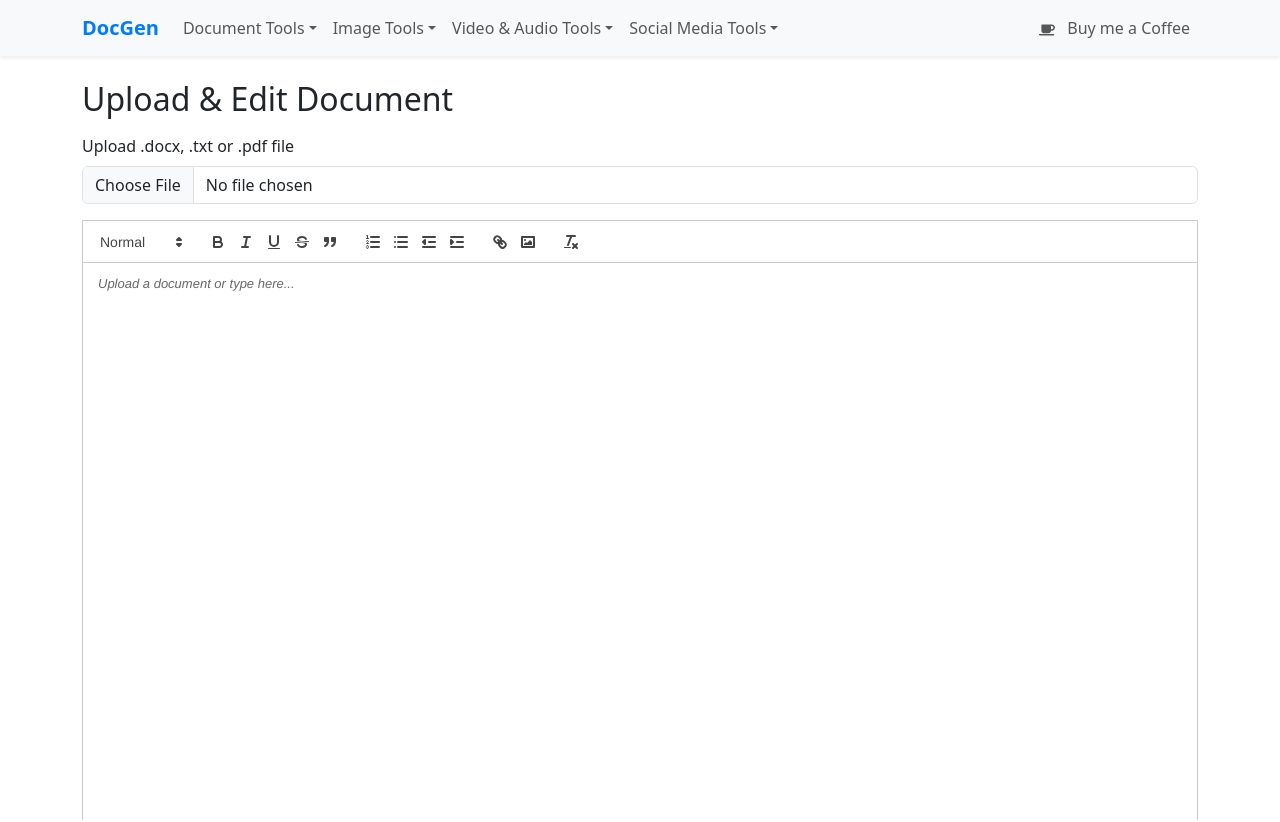
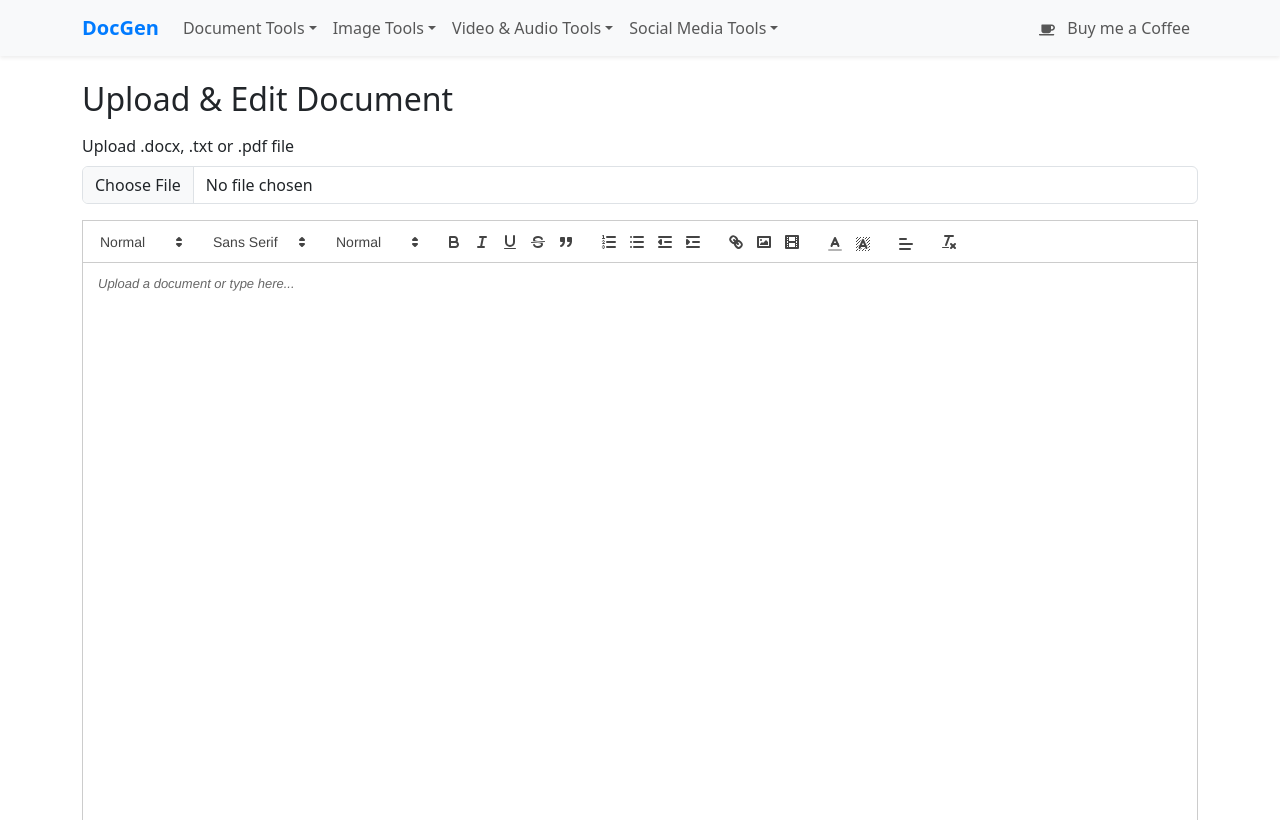
Before and after one commit to gitAji/document-generator-, a React (Create React App) app: page /upload-edit in a window 1280 px wide. Shown: the top 822 px of the page. Built offline with nearby package versions, Linux system fonts and the light colour scheme.

Commit message:
feat: Enhance text editing and image resizing
- Implemented advanced word-like features for text areas in Speak to Write and Document Upload Editor.
- Separated resize and download functionalities in Image Resizer for better user control.

```diff
--- a/src/components/DocumentUploadEditor.js
+++ b/src/components/DocumentUploadEditor.js
@@ -101,19 +101,24 @@ function DocumentUploadEditor() {
 
   const modules = {
     toolbar: [
-      [{ 'header': [1, 2, false] }],
+      [{ 'header': [1, 2, 3, 4, 5, 6, false] }],
+      [{ 'font': [] }],
+      [{ 'size': ['small', false, 'large', 'huge'] }],
       ['bold', 'italic', 'underline', 'strike', 'blockquote'],
       [{ 'list': 'ordered' }, { 'list': 'bullet' }, { 'indent': '-1' }, { 'indent': '+1' }],
-      ['link', 'image'],
+      ['link', 'image', 'video'],
+      [{ 'color': [] }, { 'background': [] }],
+      [{ 'align': [] }],
       ['clean']
     ],
   };
 
   const formats = [
-    'header',
+    'header', 'font', 'size',
     'bold', 'italic', 'underline', 'strike', 'blockquote',
     'list', 'bullet', 'indent',
-    'link', 'image'
+    'link', 'image', 'video',
+    'color', 'background', 'align',
   ];
 
   return (
--- a/src/components/ImageResizer.js
+++ b/src/components/ImageResizer.js
@@ -150,16 +150,11 @@ function ImageResizer() {
             <Card className="shadow-sm mt-3 mt-md-0">
               <Card.Body className="text-center">
                 <Card.Title>Preview</Card.Title>
-                <img
-                  src={
-                    resizedImageUrl
-                      ? resizedImageUrl
-                      : URL.createObjectURL(imageFile)
-                  }
-                  alt="Preview"
-                  className="img-fluid"
-                  style={{ maxWidth: "100%", maxHeight: "400px" }}
-                />
+                {resizedImageUrl ? (
+                  <img src={resizedImageUrl} alt="Resized Preview" className="img-fluid" style={{ maxWidth: '100%', maxHeight: '400px' }} />
+                ) : (
+                  <img src={URL.createObjectURL(imageFile)} alt="Original Preview" className="img-fluid" style={{ maxWidth: '100%', maxHeight: '400px' }} />
+                )}
               </Card.Body>
             </Card>
           )}
--- a/src/components/SpeakToWrite.js
+++ b/src/components/SpeakToWrite.js
@@ -137,19 +137,24 @@ function SpeakToWrite() {
 
   const modules = {
     toolbar: [
-      [{ 'header': [1, 2, false] }],
+      [{ 'header': [1, 2, 3, 4, 5, 6, false] }],
+      [{ 'font': [] }],
+      [{ 'size': ['small', false, 'large', 'huge'] }],
       ['bold', 'italic', 'underline', 'strike', 'blockquote'],
       [{ 'list': 'ordered' }, { 'list': 'bullet' }, { 'indent': '-1' }, { 'indent': '+1' }],
-      ['link', 'image'],
+      ['link', 'image', 'video'],
+      [{ 'color': [] }, { 'background': [] }],
+      [{ 'align': [] }],
       ['clean']
     ],
   };
 
   const formats = [
-    'header',
+    'header', 'font', 'size',
     'bold', 'italic', 'underline', 'strike', 'blockquote',
     'list', 'bullet', 'indent',
-    'link', 'image'
+    'link', 'image', 'video',
+    'color', 'background', 'align',
   ];
 
   return (
```
